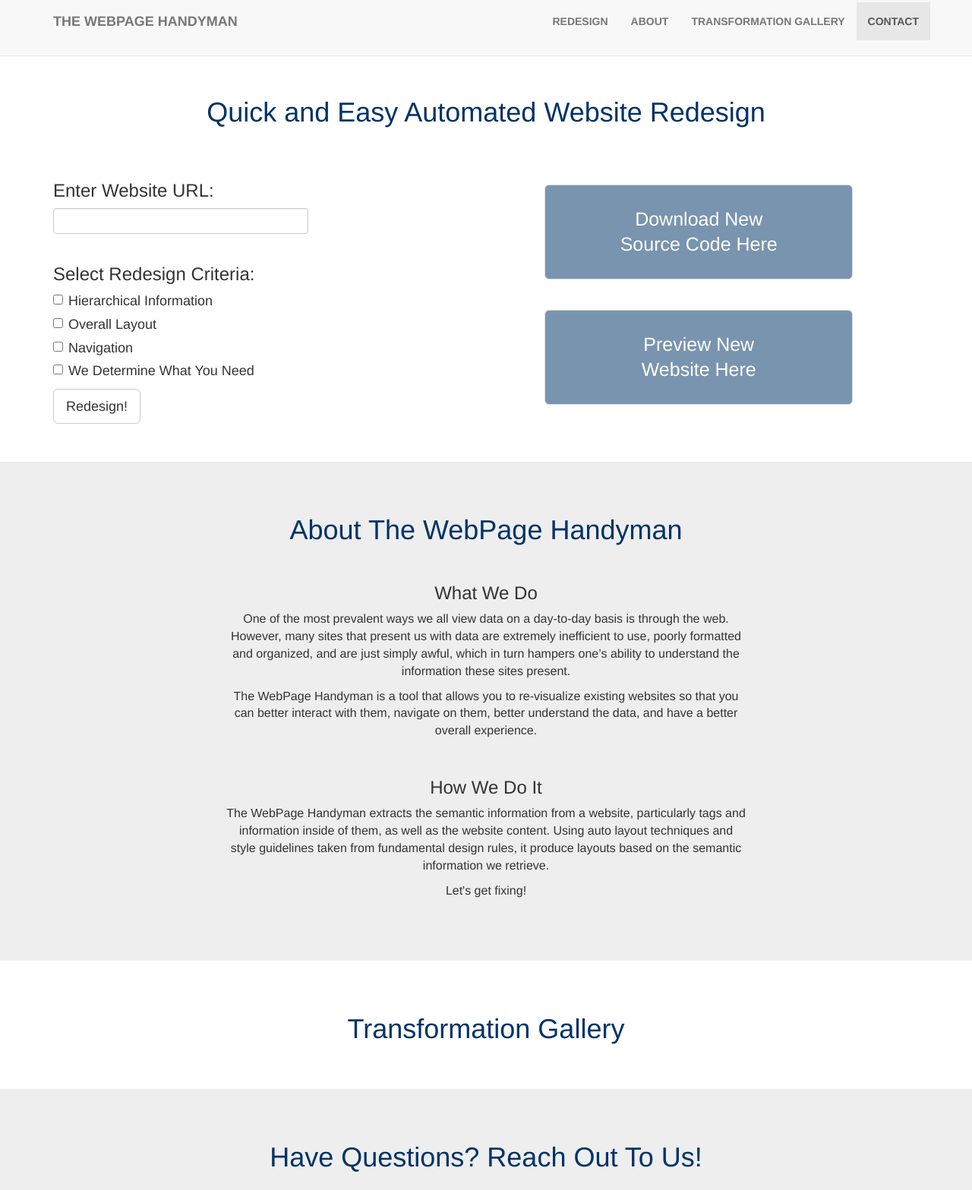
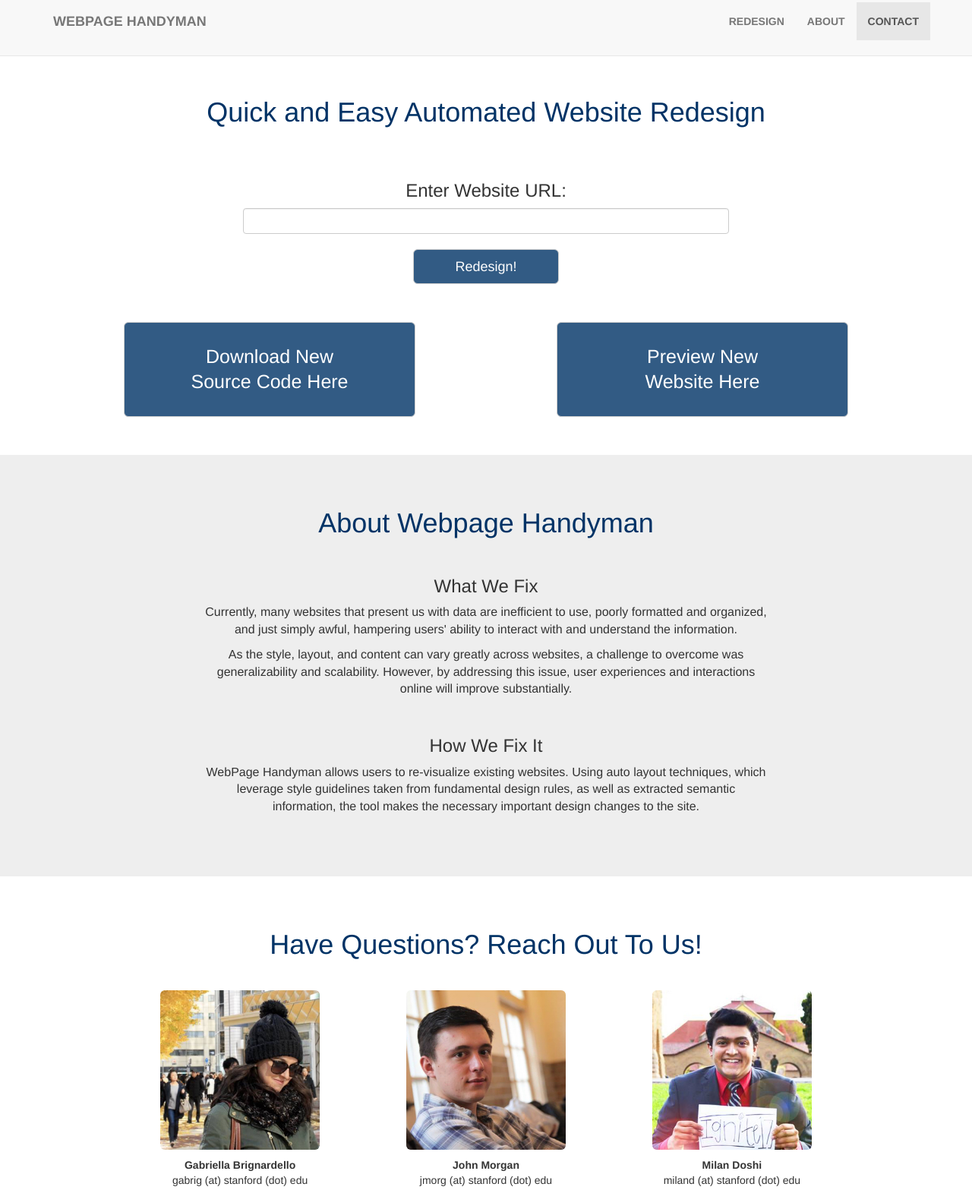
Before and after one commit to covega/448bFinal, a website: page index.html in a window 1280 px wide. Shown: the part 17-1584 px from the top of the page at 76% size. Drawn offline with Linux system fonts and the light colour scheme.

Commit message:
added dependencies and UI changes

```diff
--- a/css/scrolling-nav.css
+++ b/css/scrolling-nav.css
@@ -19,7 +19,7 @@ h1 {
 }
 
 h3 {
-    text-align: left;
+    text-align: center;
 }
 
 label {
@@ -32,16 +32,27 @@ p {
     text-align: center;
 }
 
+/*
 #wrapper {
     display: table;
+}*/
+
+#top {
+    /*display: table-cell;
+    position: relative;
+    width: 100vw;*/
+    text-align: center;
+    padding-bottom: 50px;
 }
 
-#left {
-    display: table-cell;
-    position: relative;
-    width: 50vw;
+#bottom {
+    display: table;
+    /*display: table-cell;
+    position: relative;*/
+    text-align: center;
 }
-#right {
+
+#left, #right {
     display: table-cell;
     position: relative;
     width: 50vw;
@@ -49,21 +60,22 @@ p {
 }
 
 input[type="text"], form[type="redesign-criteria"] {
-    width: 60%;
+    width: 50vw;
+    margin: 0 auto;
 }
 
-button[type="submit"] {
+button[id="redesign"] {
     background-color: #325b84;
     color: #fff;
-    width: 60%;
+    width: 15vw;
 }
 
-button[type="download"], button[type="preview"] {
+button[id="download"], button[id="preview"] {
     background-color: #325b84;
     color: #fff;
     vertical-align: middle;
     height: 125px;
-    width: 70%;
+    width: 30vw;
     font-size: 25px;
 }
 
@@ -84,7 +96,7 @@ img[type="headshot"]{
 }
 
 #text-boxes {
-    width: 60%;
+    width: 65%;
     margin:0 auto;
     vertical-align: middle;
 }
@@ -127,18 +139,10 @@ of those sections to manage the look and feel of the site. */
     background: #eee;
 }
 
-.transformation-gallery-section {
+.contact-section {
     /* height: 100%; */
     padding-top: 50px;
     padding-bottom: 50px;
     text-align: center;
     background: #fff;
 }
-
-.contact-section {
-    /* height: 100%; */
-    padding-top: 50px;
-    padding-bottom: 50px;
-    text-align: center;
-    background: #eee;
-}
--- a/index.html
+++ b/index.html
@@ -9,10 +9,10 @@
     <meta name="description" content="">
     <meta name="author" content="">
 
-    <title>The WebPage Handyman</title>
+    <title>Webpage Handyman</title>
 
     <!-- Bootstrap Core CSS -->
-    <link href="css/bootstrap.min.css" rel="stylesheet">
+    <link href="css/bootstrap.css" rel="stylesheet">
 
     <!-- Custom CSS -->
     <link href="css/scrolling-nav.css" rel="stylesheet">
@@ -42,7 +42,7 @@
                         <span class="icon-bar"></span>
                         <span class="icon-bar"></span>
                     </button>
-                    <a class="navbar-brand page-scroll" href="#page-top">The WebPage Handyman</a>
+                    <a class="navbar-brand page-scroll" href="#page-top">Webpage Handyman</a>
                 </div>
 
                 <!-- Collect the nav links, forms, and other content for toggling -->
@@ -54,9 +54,6 @@
                         </li>
                         <li>
                             <a class="page-scroll" href="#about">ABOUT</a>
-                        </li>
-                        <li>
-                            <a class="page-scroll" href="#transformation-gallery">TRANSFORMATION GALLERY</a>
                         </li>
                         <li>
                             <a class="page-scroll" href="#contact">CONTACT</a>
@@ -77,10 +74,12 @@
                         <br>
                         <br>
                         <div id="wrapper">
-                            <div id="left">
+                            <div id="top">
                                 <h3>Enter Website URL:</h3>
                                 <input id = "redesignURL" type="text" class="form-control" id="url">
                                 <br>
+                                <button id="redesign" type="button" class="btn btn-default btn-lg">Redesign!</button>
+                                <!--
                                 <h3>Select Redesign Criteria:</h3>
                                 <form action="" type="redesign-criteria">
                                     <div class="checkbox">
@@ -95,15 +94,16 @@
                                     <div class="checkbox">
                                         <label><input type="checkbox" name="redesign" value="Necessary">We Determine What You Need</label>
                                     </div>
-                                    <button id = "redesign" type="button" class="btn btn-default btn-lg">Redesign!</button>
                                 </form>
+                                -->
                             </div>
-                            <div id="right">
-                                <button type="download" class="btn btn-default btn-lg disabled">Download New<br>Source Code Here</button>
-                                <br>
-                                <br>
-                                <br>
-                                <button type="preview" class="btn btn-default btn-lg disabled">Preview New<br>Website Here</button>
+                            <div id="bottom">
+                                <div id="left">
+                                <button id="download" type="button" class="btn btn-default btn-lg">Download New<br>Source Code Here</button>
+                                </div>
+                                <div id="right">
+                                <button id="preview" type="button" class="btn btn-default btn-lg">Preview New<br>Website Here</button>
+                                </div>
                             </div>
                         </div>
                     </div>
@@ -121,32 +121,20 @@
                     <div class="col-lg-12">
 
                         <div id="text-boxes">
-                           <h1>About The WebPage Handyman</h1>
+                           <h1>About Webpage Handyman</h1>
                            <br>
-                           <h3><center>What We Do</center></h3>
-                           <p>One of the most prevalent ways we all view data on a day-to-day basis is through the web. However, many sites that present us with data are extremely inefficient to use, poorly formatted and organized, and are just simply awful, which in turn hampers one’s ability to understand the information these sites present.</p>
-                           <p>The WebPage Handyman is a tool that allows you to re-visualize existing websites so that you can better interact with them, navigate on them, better understand the data, and have a better overall experience.</p>
+                           <h3><center>What We Fix</center></h3>
+                           <p>Currently, many websites that present us with data are inefficient to use, poorly formatted and organized, and just simply awful, hampering users' ability to interact with and understand the information.</p>
+                           <p>As the style, layout, and content can vary greatly across websites, a challenge to overcome was generalizability and scalability. However, by addressing this issue, user experiences and interactions online will improve substantially.</p>
                            <br>
-                           <h3><center>How We Do It</center></h3>
-                           <p>The WebPage Handyman extracts the semantic information from a website, particularly tags and information inside of them, as well as the website content. Using auto layout techniques and style guidelines taken from fundamental design rules, it produce layouts based on the semantic information we retrieve.</p>
-                           <p>Let's get fixing!</p>
+                           <h3><center>How We Fix It</center></h3>
+                           <p>WebPage Handyman allows users to re-visualize existing websites. Using auto layout techniques, which leverage style guidelines taken from fundamental design rules, as well as extracted semantic information, the tool makes the necessary important design changes to the site.</p>
                            <br>
                        </div>
                    </div>
                </div>
            </div>
        </section>
-
-       <!-- Transformation Gallery Section -->
-       <section id="transformation-gallery" class="transformation-gallery-section">
-        <div class="container">
-            <div class="row">
-                <div class="col-lg-12">
-                    <h1>Transformation Gallery</h1>
-                </div>
-            </div>
-        </div>
-    </section>
 
     <!-- Contact Section -->
     <section id="contact" class="contact-section">
--- a/package.json
+++ b/package.json
@@ -4,6 +4,7 @@
   "description": "Web Scraper which will extract semantic structure and information to redesign a site",
   "main": "server.js",
   "dependencies": {
+    "body-parser": "^1.15.1",
     "cheerio": "latest",
     "express": "latest",
     "path": "^0.12.7",
```
Also changed, not shown: css/bootstrap.css.
